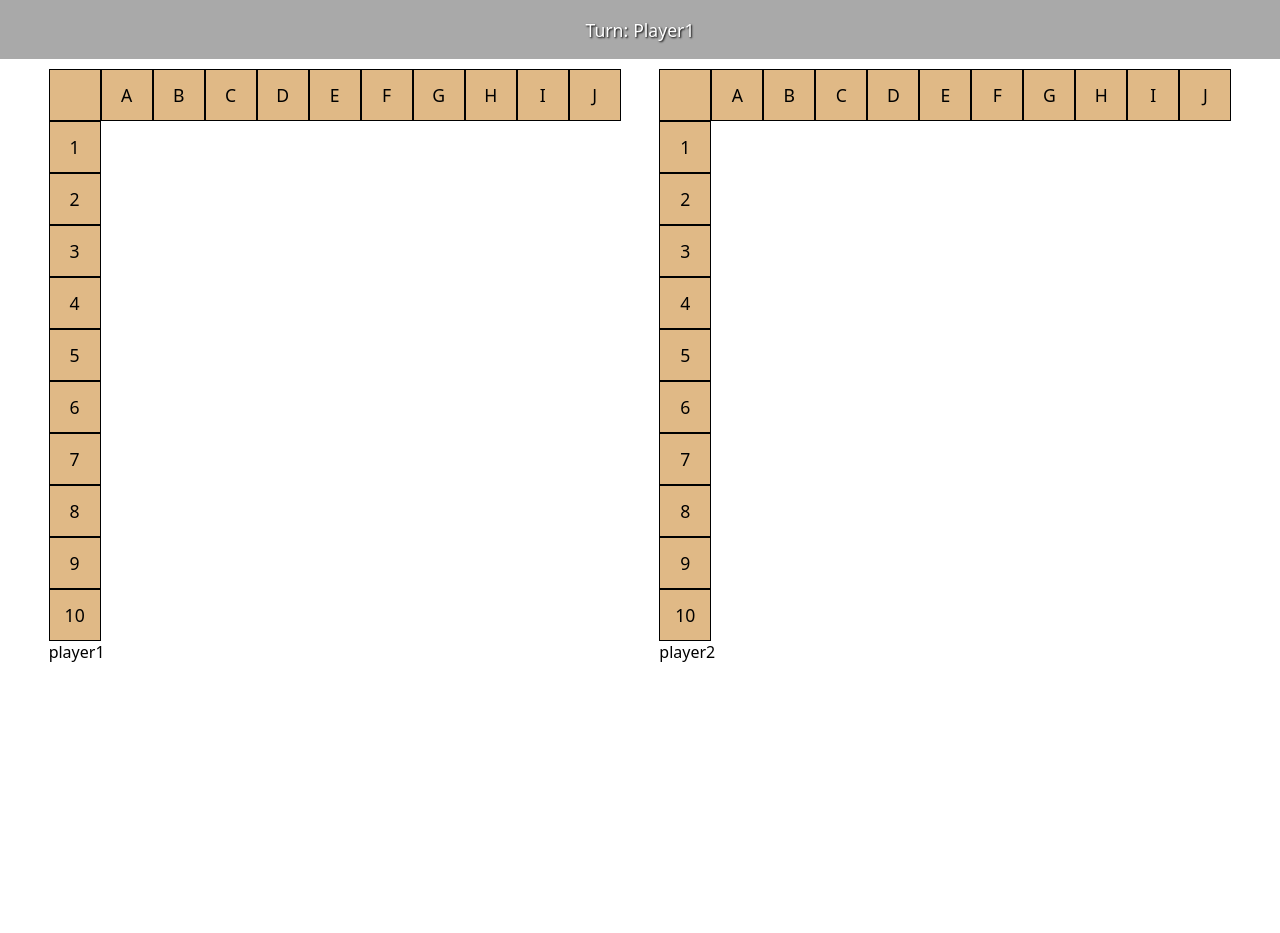
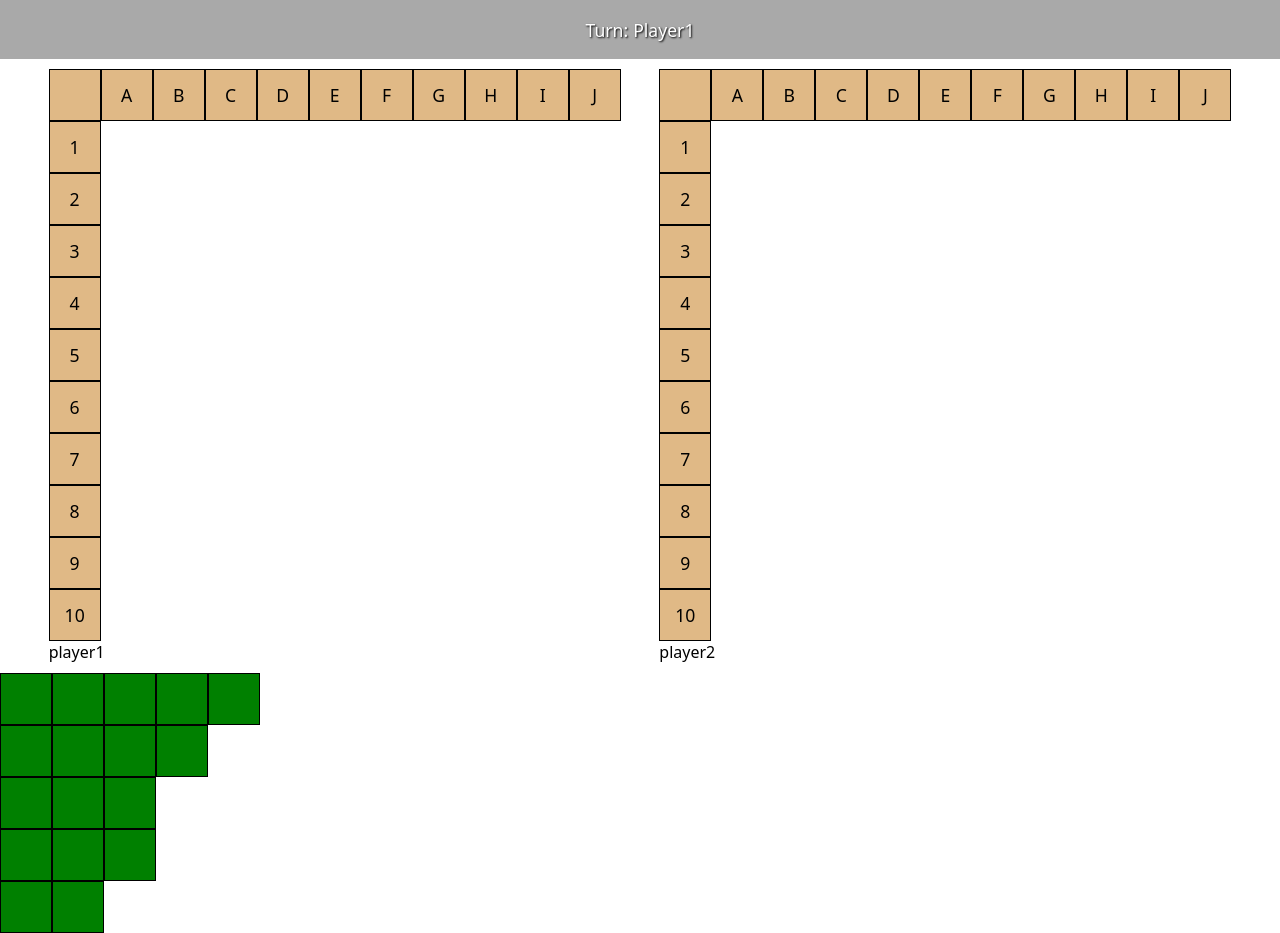
Before and after one commit to Fox-Jester/Battleship, a website: page index.html in a window 1280 px wide. Before the commit the page ends 800 px from the top, so only its background shows below. Drawn offline with Linux system fonts and the light colour scheme.

Commit message:
feat(index.html): Add placeable ships

```diff
--- a/index.html
+++ b/index.html
@@ -82,6 +82,42 @@
       </div>
     </main>
 
+    <footer id="ship-container">
+      <div id="ship-row-container">
+        <div id="carrier" class="row" draggable="true" data-width="5">
+          <div class="ship"></div>
+          <div class="ship"></div>
+          <div class="ship"></div>
+          <div class="ship"></div>
+          <div class="ship"></div>
+        </div>
+
+        <div id="battleship" class="row" draggable="true" data-width="4">
+          <div class="ship"></div>
+          <div class="ship"></div>
+          <div class="ship"></div>
+          <div class="ship"></div>
+        </div>
+
+        <div id="destroyer" class="row" draggable="true" data-width="3">
+          <div class="ship"></div>
+          <div class="ship"></div>
+          <div class="ship"></div>
+        </div>
+
+        <div id="submarine" class="row" draggable="true" data-width="3">
+          <div class="ship"></div>
+          <div class="ship"></div>
+          <div class="ship"></div>
+        </div>
+
+        <div id="patrol-boat" class="row" draggable="true" data-width="2">
+          <div class="ship"></div>
+          <div class="ship"></div>
+        </div>
+      </div>
+    </footer>
+
     <script src="index.js" type="module"></script>
   </body>
 </html>
```
